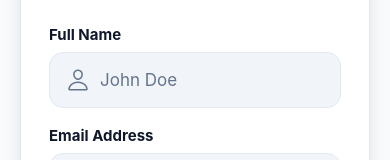
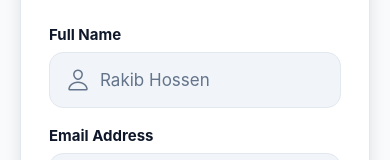
Before and after one commit to tech-rakib/interview-preparation-chatbot, a React Native app in the folder mobile/: screen /Register in a window 390 px wide. Shown: the part 292-452 px from the top of the page. Built offline with nearby package versions, Linux system fonts and the light colour scheme.

Commit message:
Update Register placeholder to Rakib Hossen and set 0 score for incorrect/invalid answers

```diff
--- a/mobile/src/screens/RegisterScreen.js
+++ b/mobile/src/screens/RegisterScreen.js
@@ -90,7 +90,7 @@ export default function RegisterScreen({ navigation }) {
               <Ionicons name="person-outline" size={24} color={theme.subtext} style={styles.inputIcon} />
               <TextInput
                 style={[styles.input, { color: theme.text }]}
-                placeholder="John Doe"
+                placeholder="Rakib Hossen"
                 value={name}
                 onChangeText={setName}
                 placeholderTextColor={theme.subtext}
```
Also changed, not shown: 1 other file (tests, documents, lock files or other folders).
